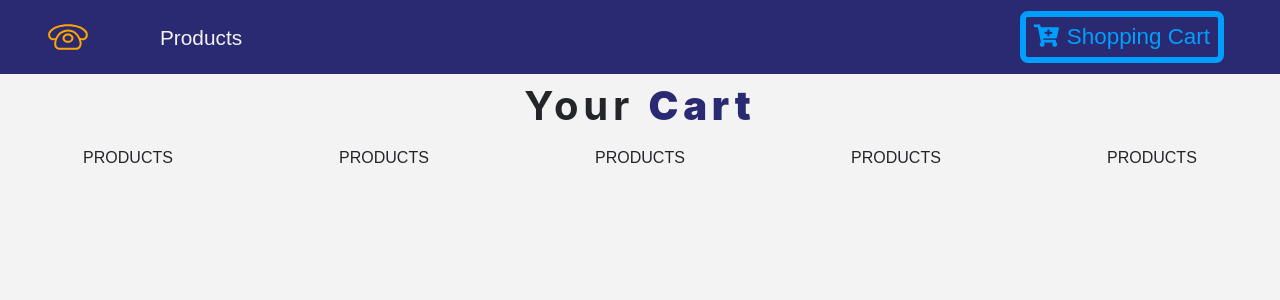
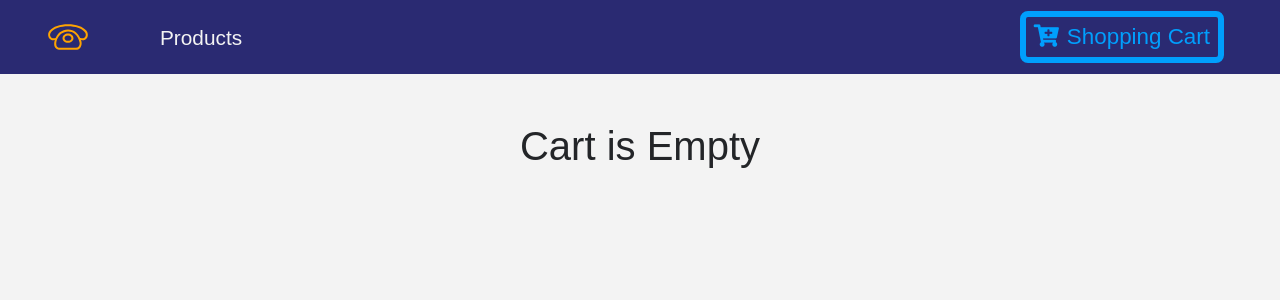
Before and after one commit to treygithub/react-store, a React (Create React App) app: page /cart in a window 1280 px wide. Shown: the top 300 px of the page. Built offline with nearby package versions, Linux system fonts and the light colour scheme.

Commit message:
setup empty cart componet and logic to display component

```diff
--- a/src/components/Cart/Cart.js
+++ b/src/components/Cart/Cart.js
@@ -1,14 +1,33 @@
 import React, { Component } from 'react';
 import Title from '../Title';
 import CartColumns from './CartColumns';
+import EmptyCart from './EmptyCart';
+import {ProductConsumer} from '../../context';
 
 
 export default class Cart extends Component {
   render() {
     return (
       <section>
-        <Title name="your" title="cart"/>
-        <CartColumns/>
+        <ProductConsumer>
+          {(value)=>{
+            const {cart} = value;
+            if(cart.length > 0 ){
+              return (
+                <React.Fragment>
+                  <Title name="your" title="cart"/>
+                  <CartColumns/>
+                </React.Fragment>
+              );
+            }else{
+                return (
+                  <React.Fragment>
+                    <EmptyCart/>
+                  </React.Fragment>
+                );
+              }
+          }}
+        </ProductConsumer>
       </section>
     )
   }
--- a/src/components/Cart/CartColumns.js
+++ b/src/components/Cart/CartColumns.js
@@ -8,16 +8,19 @@
                 <p className="text-uppercase">Products</p>
             </div>
             <div className="col-10 mx-auto col-lg-2">
-                <p className="text-uppercase">Products</p>
+                <p className="text-uppercase">Product Name</p>
             </div>
             <div className="col-10 mx-auto col-lg-2">
-                <p className="text-uppercase">Products</p>
+                <p className="text-uppercase">Price</p>
             </div>
             <div className="col-10 mx-auto col-lg-2">
-                <p className="text-uppercase">Products</p>
+                <p className="text-uppercase">Quantity</p>
             </div>
             <div className="col-10 mx-auto col-lg-2">
-                <p className="text-uppercase">Products</p>
+                <p className="text-uppercase">Remove</p>
+            </div>
+            <div className="col-10 mx-auto col-lg-2">
+                <p className="text-uppercase">Total</p>
             </div>
         </div>
       </div>
--- /dev/null
+++ b/src/components/Cart/EmptyCart.js
@@ -0,0 +1,13 @@
+import React from 'react'
+
+export default function EmptyCart() {
+  return (
+    <div className="container mt-5">
+      <div className="row">
+        <div className="col-10 mx-auto text-center title-text">
+            <h1>Cart is Empty</h1>
+        </div>
+      </div>
+    </div>
+  )
+}
```
